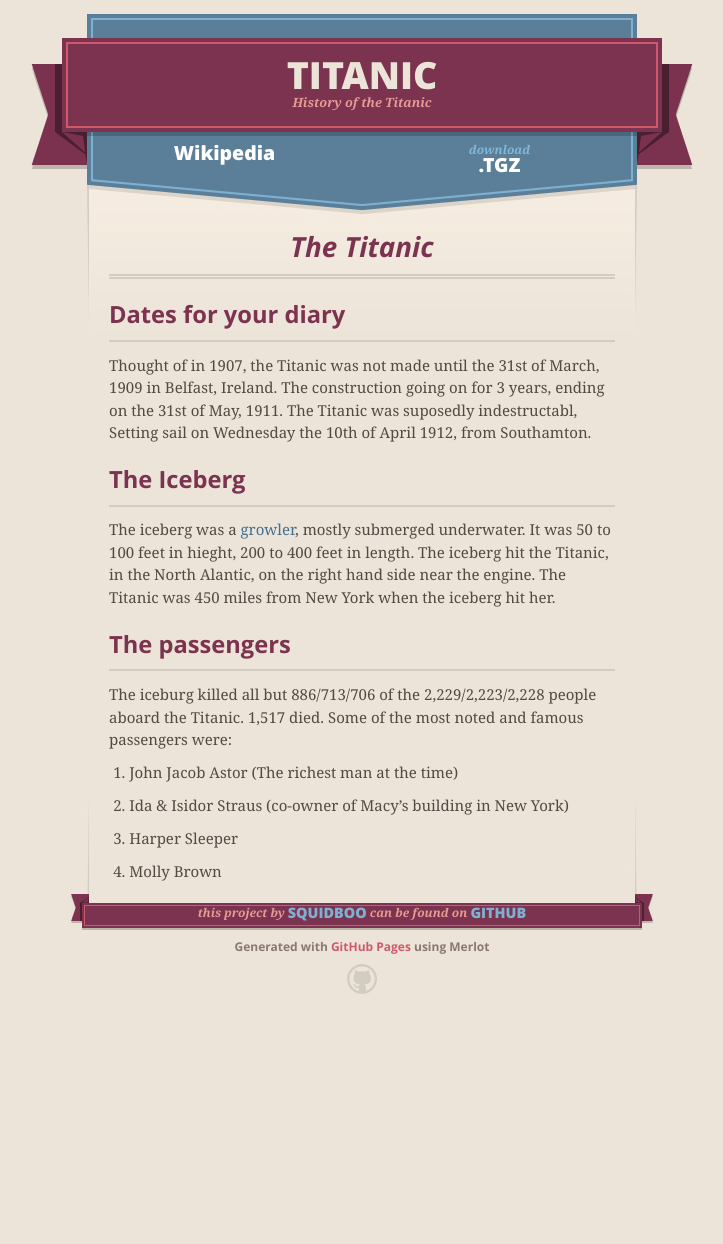
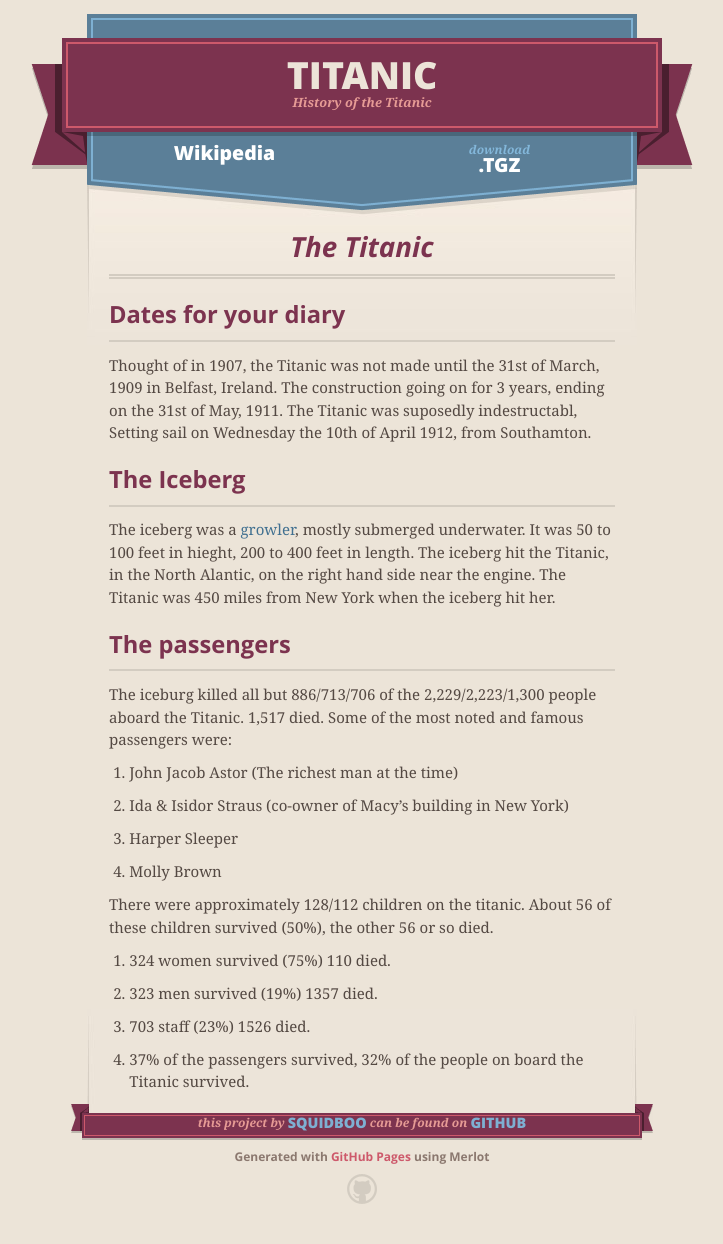
Before and after one commit to squidboo/Titanic, a Jekyll site: the page built from index.md, in a window 1280 px wide. Shown: the whole page, without its empty margins (278-1001 px from the left). Built offline with Jekyll 4.4.1, drawn with Linux system fonts in a browser that asks for light colours; nearby versions of some CDN libraries; Markdown is read by kramdown in place of the engine named in the settings; before the commit the page ends 1034 px from its top, so only the background shows below that.

Commit message:
Added loads more

```diff
--- a/index.md
+++ b/index.md
@@ -15,7 +15,7 @@ The iceberg was a [growler](http://www.athropolis.com/arctic-facts/fact-bergy-bi
 
 ##The passengers
 
-The iceburg killed all but 886/713/706 of the 2,229/2,223/2,228 people aboard the Titanic.
+The iceburg killed all but 886/713/706 of the 2,229/2,223/1,300 people aboard the Titanic.
 1,517 died. Some of the most noted and famous passengers were:
 
 1. John Jacob Astor (The richest man at the time)
@@ -25,3 +25,13 @@ The iceburg killed all but 886/713/706 of the 2,229/2,223/2,228 people aboard th
 3. Harper Sleeper
 
 4. Molly Brown
+
+There were approximately 128/112 children on the titanic. About 56 of these children survived (50%), the other 56 or so died.
+
+1. 324 women survived (75%) 110 died.
+
+2. 323 men survived (19%) 1357 died.
+
+3. 703 staff (23%) 1526 died.
+
+4.  37% of the passengers survived, 32% of the people on board the Titanic survived.
```
